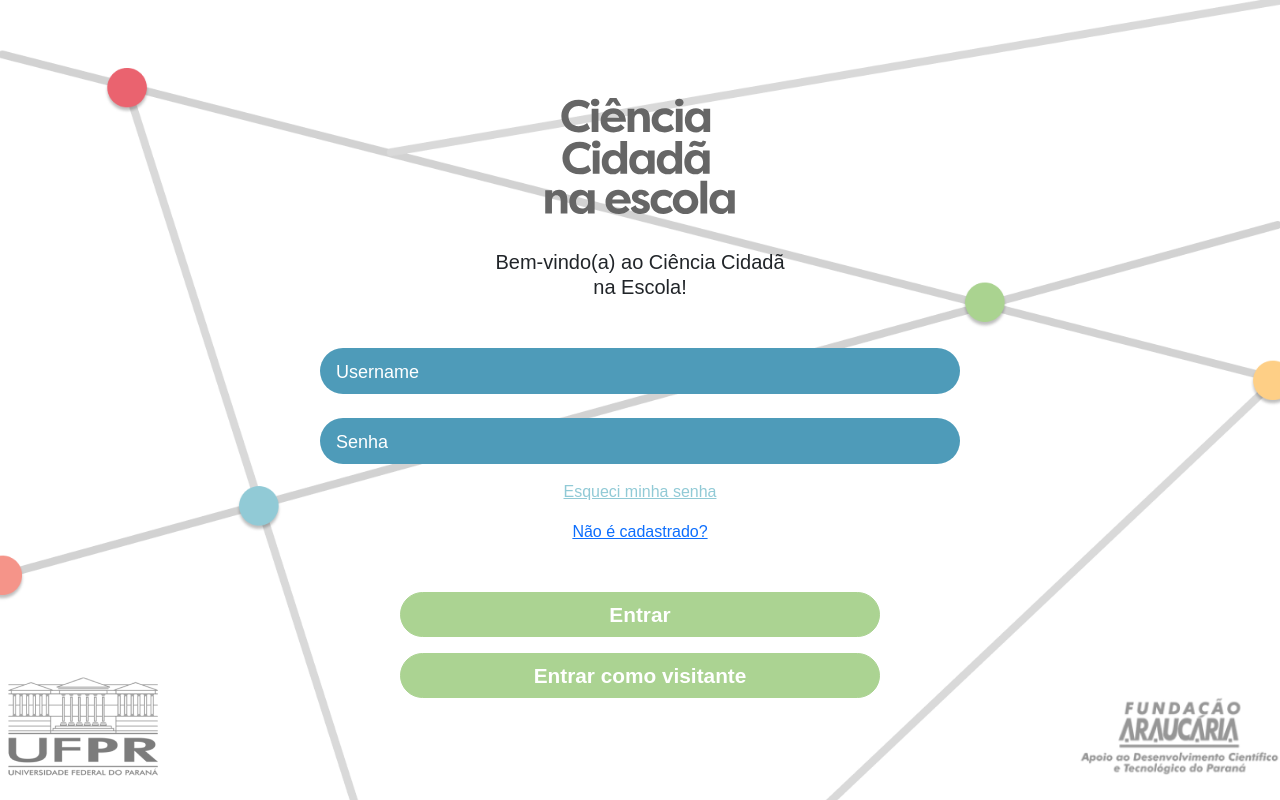
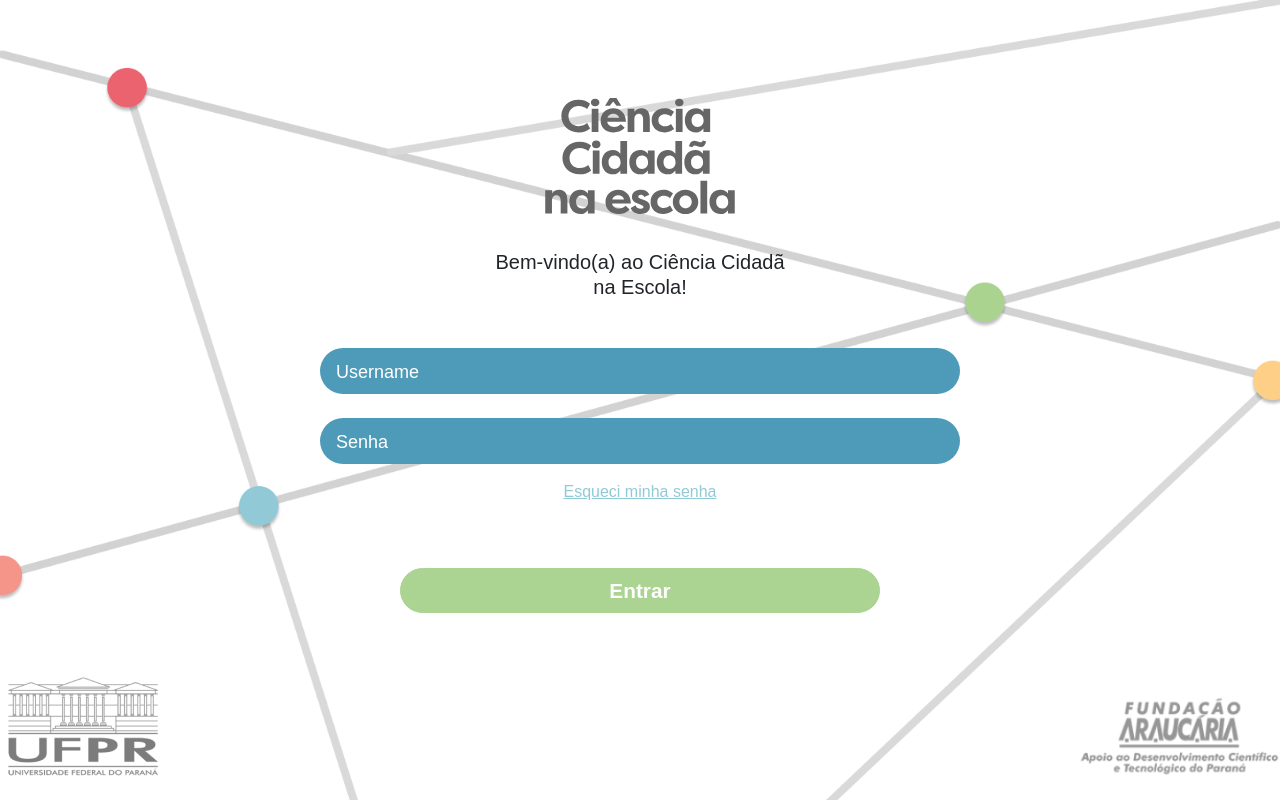
Before and after one commit to VRI-UFPR/CienciaNaEscola, a React (Create React App) app: page /dash/signin in a window 1280 px wide. Built offline with nearby package versions, Linux system fonts and the light colour scheme; a web font is replaced by a local one.

Commit message:
#312 [FEAT]: AuthContext e SignInPage compatibilizados com dashboard e manutenção de papel de usuário

```diff
--- a/src/contexts/AuthContext.js
+++ b/src/contexts/AuthContext.js
@@ -5,7 +5,7 @@ import axios from 'axios';
 export const AuthContext = createContext();
 
 export const AuthProvider = ({ children }) => {
-    const defaultUser = useMemo(() => ({ id: null, username: null, token: null, expiresIn: null, acceptedTerms: null }), []);
+    const defaultUser = useMemo(() => ({ id: null, username: null, role: null, token: null, expiresIn: null, acceptedTerms: null }), []);
     const { clearLocalApplications, clearPendingRequests, pendingRequests, connected } = useContext(StorageContext);
     const [user, setUser] = useState(defaultUser);
 
@@ -53,10 +53,10 @@ export const AuthProvider = ({ children }) => {
     }, [clearLocalApplications]);
 
     // Create a new user object and store it in localStorage
-    const login = useCallback((id, username, token, expiresIn, acceptedTerms) => {
-        setUser({ id, username, token, expiresIn, acceptedTerms });
+    const login = useCallback((id, username, role, token, expiresIn, acceptedTerms) => {
+        setUser({ id, username, role, token, expiresIn, acceptedTerms });
 
-        localStorage.setItem('user', JSON.stringify({ id, username, token, expiresIn, acceptedTerms }));
+        localStorage.setItem('user', JSON.stringify({ id, username, role, token, expiresIn, acceptedTerms }));
     }, []);
 
     // Clear user object and clean up traces (through clearDBAndStorage)
@@ -83,9 +83,11 @@ export const AuthProvider = ({ children }) => {
                             if (response.data.data.token) {
                                 const token = response.data.data.token;
                                 const expiresIn = new Date(new Date().getTime() + response.data.data.expiresIn);
+                                const role = response.data.data.role;
                                 localStorage.setItem('user', JSON.stringify({ ...prev, token, expiresIn }));
                                 return {
                                     ...prev,
+                                    role,
                                     token,
                                     expiresIn,
                                 };
--- a/src/pages/SignInPage.jsx
+++ b/src/pages/SignInPage.jsx
@@ -3,7 +3,7 @@ import picceTitle from '../assets/images/picceTitle.svg';
 import axios from 'axios';
 import Background from '../assets/images/loginPageBackground.png';
 import BackgroundWeb from '../assets/images/loginPageBackgroundWeb.png';
-import { useNavigate, useLocation, Link } from 'react-router-dom';
+import { useNavigate } from 'react-router-dom';
 import { AuthContext } from '../contexts/AuthContext';
 import baseUrl from '../contexts/RouteContext';
 import TextButton from '../components/TextButton';
@@ -11,6 +11,7 @@ import Alert from '../components/Alert';
 import logoFA from '../assets/images/logoFA.svg';
 import logoUFPR from '../assets/images/logoUFPR.svg';
 import { serialize } from 'object-to-formdata';
+import { LayoutContext } from '../contexts/LayoutContext';
 
 const styles = `
 
@@ -71,16 +72,16 @@ const styles = `
 function SignInPage(props) {
     const [username, setUsername] = useState('');
     const [password, setPassword] = useState('');
-    const { login } = useContext(AuthContext);
-    const location = useLocation();
+    const { login, user } = useContext(AuthContext);
     const navigate = useNavigate();
     const modalRef = useRef(null);
+    const { isDashboard } = useContext(LayoutContext);
 
     useEffect(() => {
-        // if (localStorage.getItem('user') != null) {
-        //     navigate('/applications');
-        // }
-    }, [navigate]);
+        if (user.id !== null) {
+            navigate(isDashboard ? '/dash/applications' : '/applications');
+        }
+    }, [navigate, isDashboard, user]);
 
     const loginHandler = (event) => {
         event.preventDefault();
@@ -99,11 +100,12 @@ function SignInPage(props) {
                     login(
                         response.data.data.id,
                         username,
+                        response.data.data.role,
                         response.data.data.token,
                         new Date(new Date().getTime() + response.data.data.expiresIn),
                         response.data.data.acceptedTerms
                     );
-                    navigate('/acceptTerms');
+                    navigate(isDashboard ? '/dash/acceptTerms' : '/acceptTerms');
                 } else {
                     throw new Error('Authentication failed!');
                 }
@@ -125,11 +127,12 @@ function SignInPage(props) {
                     login(
                         response.data.data.id,
                         'Visitante',
+                        response.data.data.role,
                         response.data.data.token,
                         new Date(new Date().getTime() + response.data.data.expiresIn),
                         false
                     );
-                    navigate('/acceptTerms');
+                    navigate(isDashboard ? '/dash/acceptTerms' : '/acceptTerms');
                 } else {
                     throw new Error('Authentication failed!');
                 }
@@ -171,16 +174,12 @@ function SignInPage(props) {
                         >
                             Esqueci minha senha
                         </p>
-                        {location.pathname === '/dash/signin' && (
-                            <Link classname="login-links text-decoration-underline fs-6 cursor-pointer" to="/signup">
-                                Não é cadastrado?
-                            </Link>
-                        )}
                     </div>
                     <div className="button-position row flex-column justify-content-end align-items-center g-0 pt-5">
                         <div className="col-12 col-lg-6 mb-3">
                             <TextButton hsl={[97, 43, 70]} text="Entrar" className="rounded-pill" type="submit" />
                         </div>
+                        {!isDashboard && (
                             <div className="col-12 col-lg-6">
                                 <TextButton
                                     hsl={[97, 43, 70]}
@@ -190,6 +189,7 @@ function SignInPage(props) {
                                     onClick={passwordlessLoginHandler}
                                 />
                             </div>
+                        )}
                     </div>
                 </form>
             </div>
@@ -202,7 +202,7 @@ function SignInPage(props) {
                 </div>
             </div>
 
-            <Alert id="LoginModal" ref={modalRef} />
+            <Alert id="SignInPageAlert" ref={modalRef} />
             <style> {styles}</style>
         </div>
     );
```
Lines whose indentation alone changed are shown as unchanged.
